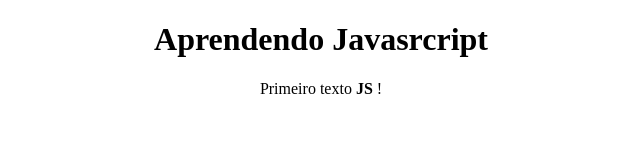
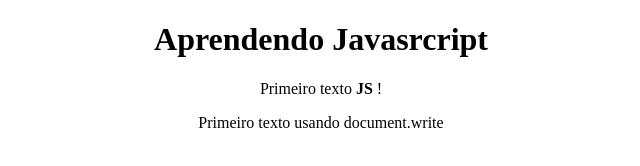
Before and after one commit to Bruno0922/Curso-java-js, a plain HTML site: page index.html in a window 1280 px wide. Shown: the whole page, without its empty margins (319-959 px from the left). Drawn offline with Linux system fonts and the light colour scheme.

Commit message:
Usando document.write

```diff
--- a/index.html
+++ b/index.html
@@ -13,6 +13,9 @@
 <body>
     <h1>Aprendendo Javasrcript</h1>
     <p id="text"></p>
+    <p>
+        <script> document.write('Primeiro texto usando document.write')</script>
+    </p>
     <script src="js/index.js"></script>
 </body>
 </html>
```
